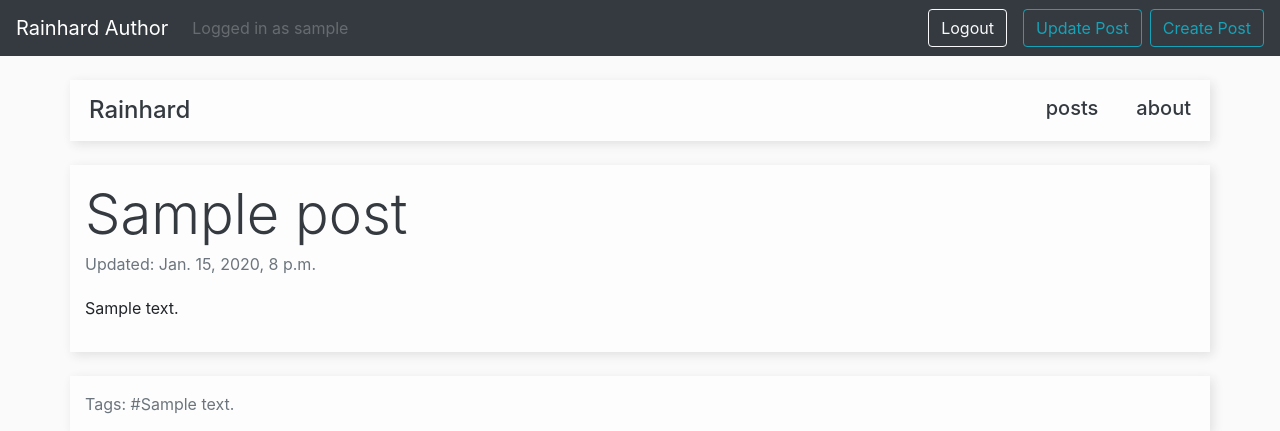
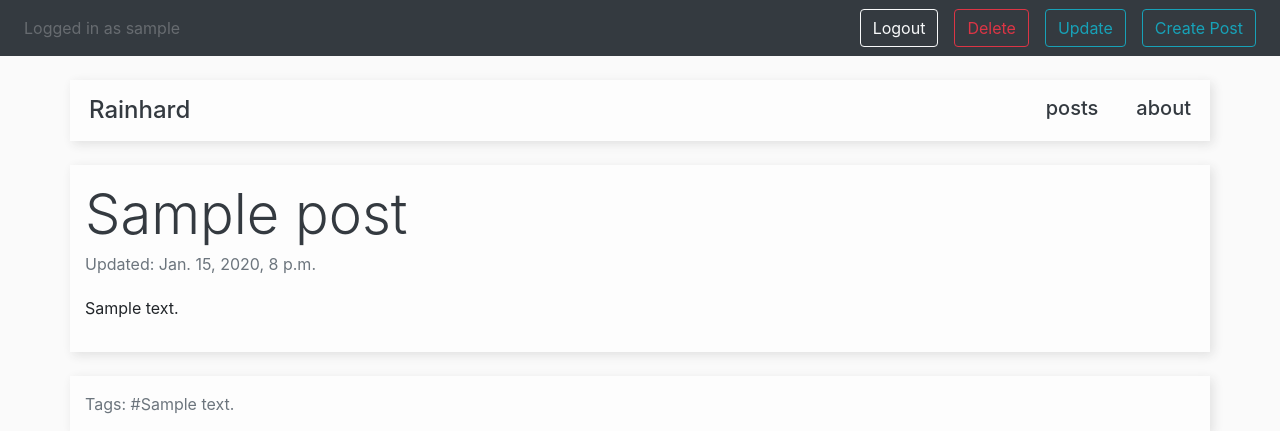
Before and after one commit to benjamin-croker/rainhard, a Django app: page /post/1/ in a window 1280 px wide. Shown: the top 431 px of the page. Run offline with Django 3.2, Linux system fonts and the light colour scheme; a user stored in the database is signed in; tables that the repository leaves empty hold one stand-in row (values such as "Sample post"); some libraries are stand-ins or nearby versions.

Commit message:
add functionality to update and delete posts

```diff
--- a/blog/templates/blog/base.html
+++ b/blog/templates/blog/base.html
@@ -16,7 +16,6 @@
 
     {% if user.is_authenticated %}
         <nav class="navbar navbar-expand-md navbar-dark bg-dark">
-          <a class="navbar-brand" href="#">Rainhard Author</a>
           <ul class="navbar-nav mr-auto">
             <li class="nav-item">
               <span class="nav-link disabled">Logged in as {{ user }}</span>
@@ -24,9 +23,16 @@
           </ul>
           <a class="btn btn-outline-light mx-2" type="submit" href="/author/logout">Logout</a>
           {% if post %}
-            <a class="btn btn-outline-info mx-2" type="submit" href="/author/update/{{post.id}}">Update Post</a>
+            <form action="/author/delete/{{post.id}}" method="post">
+              {% csrf_token %}
+              <button class="btn btn-outline-danger mx-2" type="submit"
+                      onclick="return confirm('Delete Post?')">
+                Delete
+              </button>
+            </form>
+            <a class="btn btn-outline-info mx-2" type="submit" href="/author/update/{{post.id}}">Update</a>
           {% endif %}
-          <a class="btn btn-outline-info" type="submit" href="/author/create">Create Post</a>
+          <a class="btn btn-outline-info mx-2" type="submit" href="/author/create">Create Post</a>
         </nav>
     {% endif %}
 
--- a/blog/urls.py
+++ b/blog/urls.py
@@ -21,4 +21,5 @@ urlpatterns = [
     path('author/', views.author, name='author'),
     path('author/create/', views.create, name='create'),
     path('author/update/<int:post_id>', views.update, name='update'),
+    path('author/delete/<int:post_id>', views.delete, name='delete'),
 ]
--- a/blog/views.py
+++ b/blog/views.py
@@ -192,3 +192,16 @@ def update(request, post_id):
         return _update_form(request, post)
     elif request.method == 'POST':
          return _update_handler(request, post)
+
+
+@login_required
+def delete(request, post_id):
+    if not request.user.has_perms(['blog.delete_post',
+                                   'blog.delete_posttag']):
+        return HttpResponseForbidden("Unauthorised")
+
+    post = get_object_or_404(Post, pk=int(post_id))
+    # delete all existing post-tag associations
+    post.posttag_set.all().delete()
+    post.delete()
+    return HttpResponseRedirect(reverse('blog:index'))
```
Also changed, not shown: blog/templates/blog/update.html (added, +69 -0 lines), README.md.
